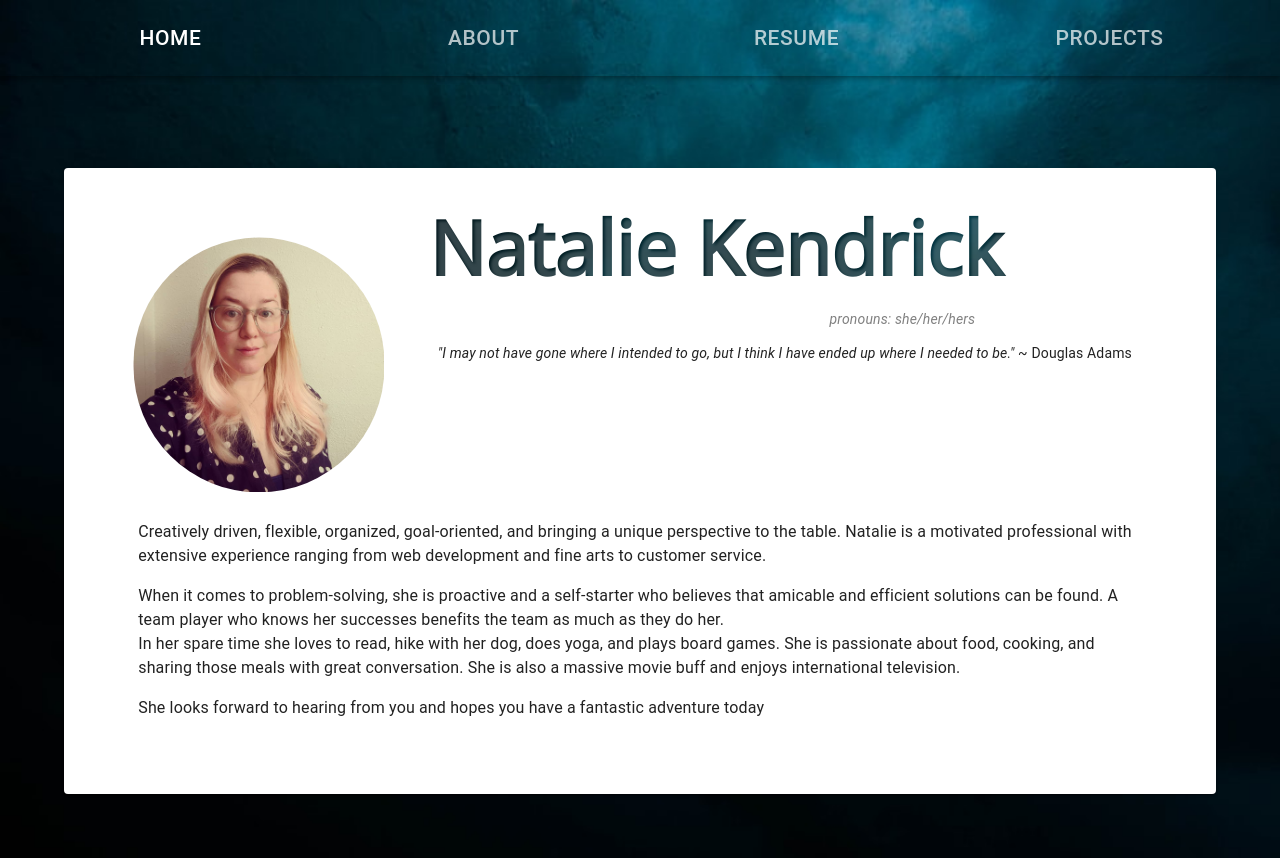
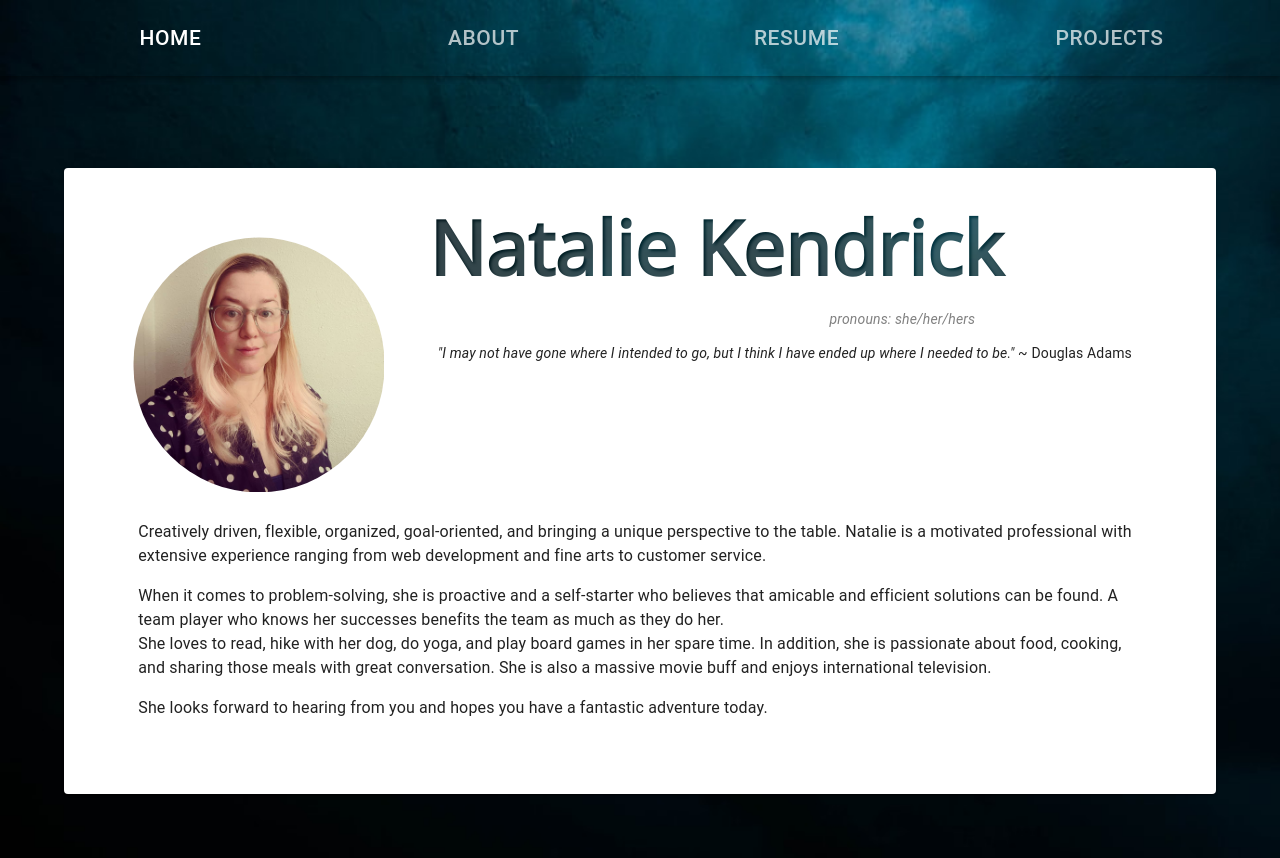
Before and after one commit to listenToRipley/nataliekendrick, a React (Create React App) app: page /about in a window 1280 px wide. Built offline with nearby package versions, Linux system fonts and the light colour scheme.

Commit message:
better for last two

```diff
--- a/src/Components/About.js
+++ b/src/Components/About.js
@@ -97,10 +97,10 @@ const About = () => {
     <Typography> When it comes to problem-solving, she is proactive and a self-starter who believes that amicable and efficient solutions can be found. A team player who knows her successes benefits the team as much as they do her.
 </Typography>
     <Typography paragraph>
-    In her spare time she loves to read, hike with her dog, does yoga, and plays board games. She is passionate about food, cooking, and sharing those meals with great conversation. She is also a massive movie buff and enjoys international television.
+    She loves to read, hike with her dog, do yoga, and play board games in her spare time. In addition, she is passionate about food, cooking, and sharing those meals with great conversation. She is also a massive movie buff and enjoys international television.
     </Typography>
     <Typography>
-    She looks forward to hearing from you and hopes you have a fantastic adventure today
+    She looks forward to hearing from you and hopes you have a fantastic adventure today.
     </Typography>
     </div>
     </Grid>
```
